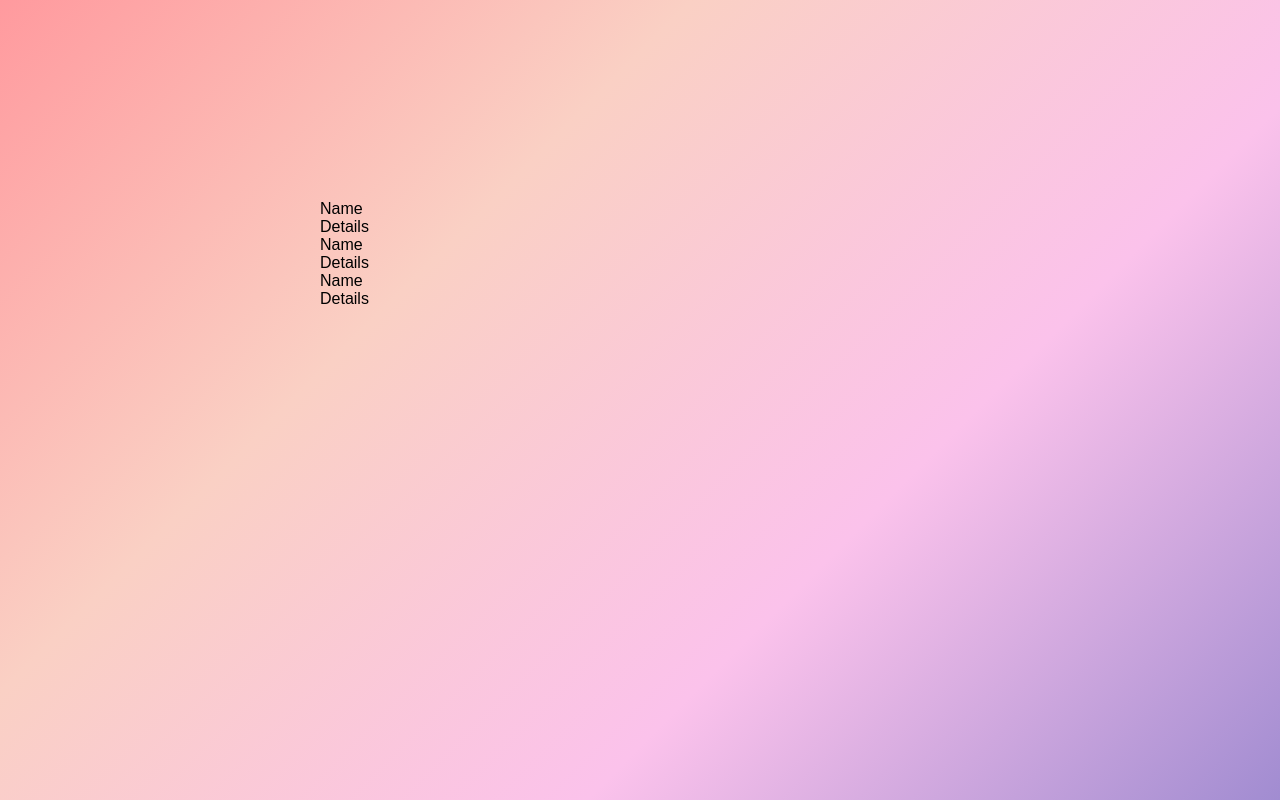
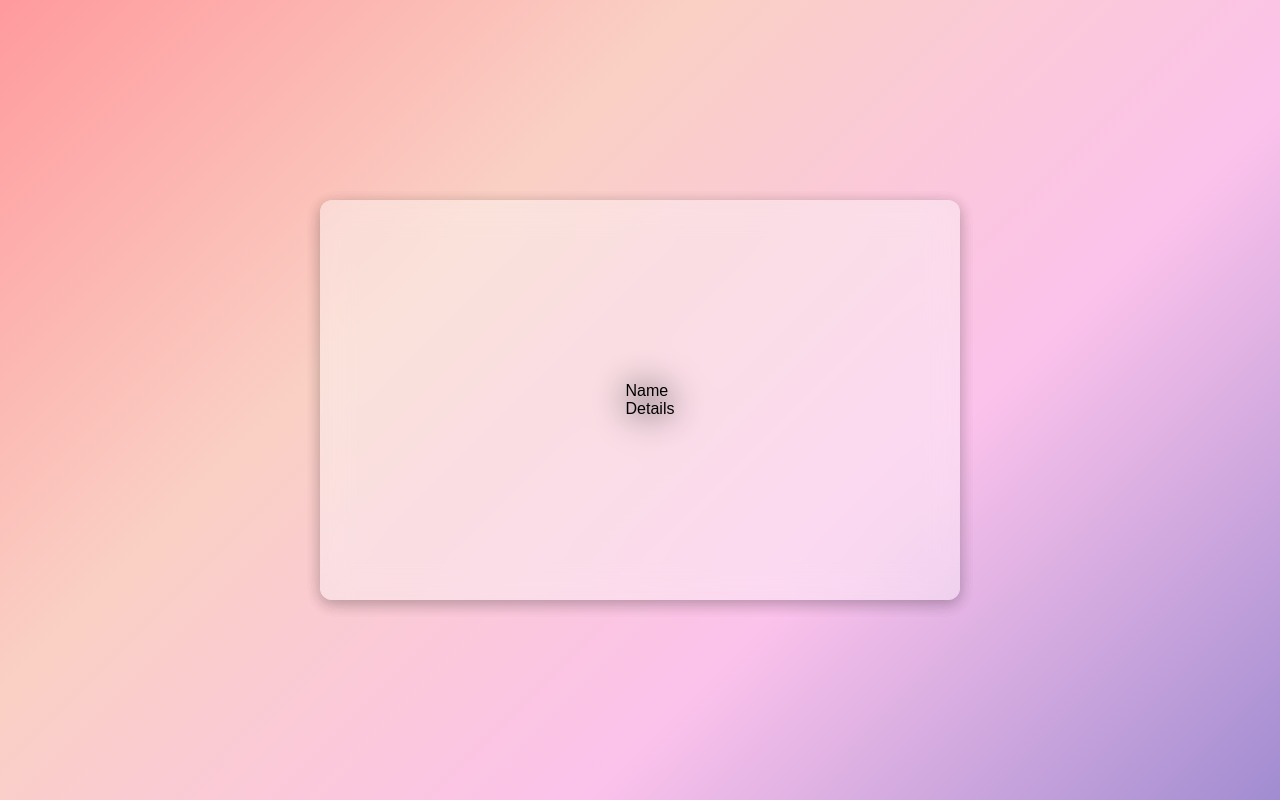
Before and after one commit to NirojBhattarai/draggable_cards, a plain HTML site: page index.html in a window 1280 px wide. Drawn offline with Linux system fonts and the light colour scheme.

Commit message:
Design Card and Card Content

```diff
--- a/style.css
+++ b/style.css
@@ -19,3 +19,24 @@ body {
     width: 50%;
     height: 50%;
 }
+
+.card {
+    position: absolute;
+    width: 100%;
+    height: 100%;
+    background: rgba(255, 255, 255, 0.15);
+    backdrop-filter: blur(15px);
+    border-radius: 12px;
+    box-shadow: 0 4px 15px rgba(0, 0, 0, 0.1);
+    transition: transform 0.4s ease-in-out, box-shadow 0.3s ease-in-out;
+    cursor: grab;
+    display: flex;
+    align-items: center;
+    justify-content: center;
+}
+
+.card-content {
+    display: flex;
+    align-items: center;
+    gap: 20px;
+}
```
